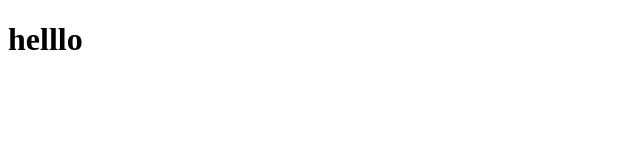
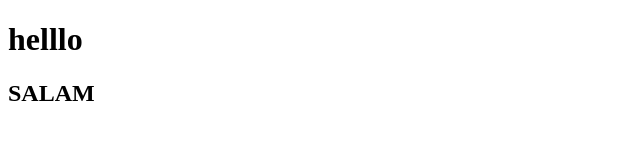
Before and after one commit to abdullahmemon9688-lang/git-ignore, a plain HTML site: page index.html in a window 1280 px wide. Shown: the whole page, without its empty margins (0-640 px from the left). Drawn offline with Linux system fonts and the light colour scheme.

Commit message:
GIT IGNORE FILE DONE

```diff
--- a/index.html
+++ b/index.html
@@ -7,5 +7,6 @@
 </head>
 <body>
     <h1>helllo</h1>
+    <h2>SALAM</h2>
 </body>
 </html>
```
Also changed, not shown: 1 other file.
